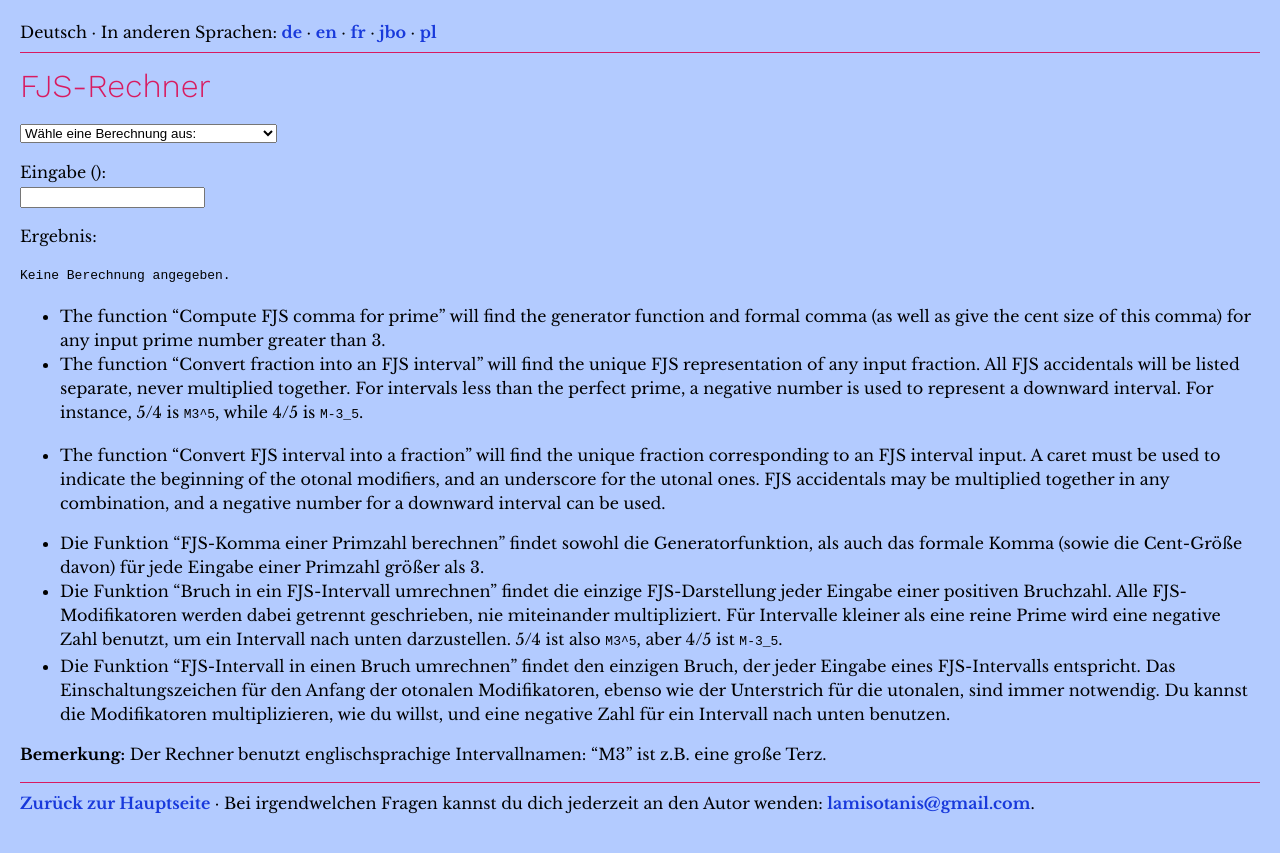
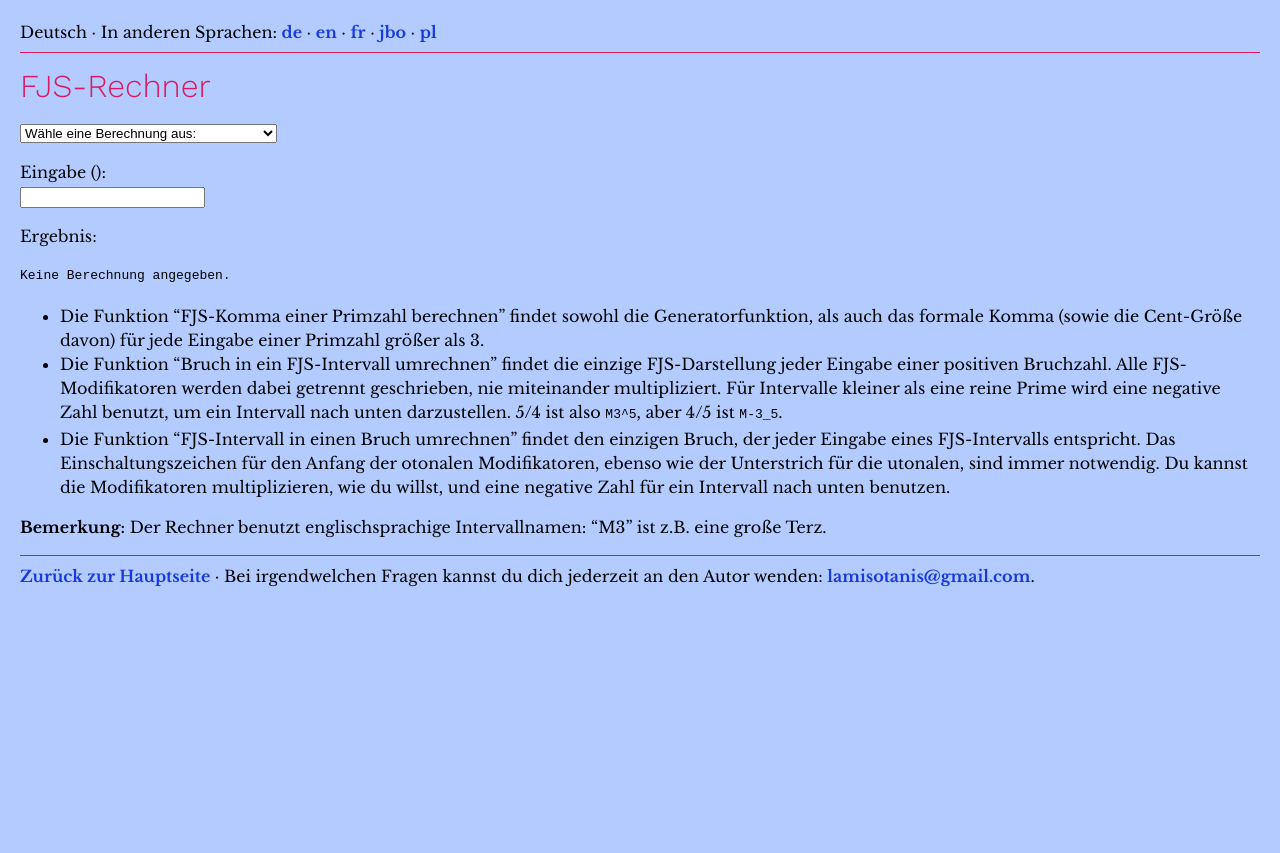
Before and after one commit to misotanni/misotanni.github.io, a Jekyll site: the page built from fjs/de/calc.md, in a window 1280 px wide. Shown: the top 853 px of the page. Built offline with Jekyll 4.4.1, drawn with Linux system fonts in a browser that asks for light colours; our own code applies the rules of GitHub Pages for plain Markdown files.

Commit message:
keine englischen Instruktionen

```diff
--- a/fjs/de/calc.md
+++ b/fjs/de/calc.md
@@ -35,10 +35,6 @@
 <script src="../assets/fjs.js"></script>
 <script src="../assets/calc.js"></script>
 
-- The function "Compute FJS comma for prime" will find the generator function and formal comma (as well as give the cent size of this comma) for any input prime number greater than 3.
-- The function "Convert fraction into an FJS interval" will find the unique FJS representation of any input fraction. All FJS accidentals will be listed separate, never multiplied together. For intervals less than the perfect prime, a negative number is used to represent a downward interval. For instance, 5/4 is `M3^5`, while 4/5 is `M-3_5`.
-- The function "Convert FJS interval into a fraction" will find the unique fraction corresponding to an FJS interval input. A caret must be used to indicate the beginning of the otonal modifiers, and an underscore for the utonal ones. FJS accidentals may be multiplied together in any combination, and a negative number for a downward interval can be used.
-
 - Die Funktion "FJS-Komma einer Primzahl berechnen" findet sowohl die Generatorfunktion, als auch das formale Komma (sowie die Cent-Größe davon) für jede Eingabe einer Primzahl größer als 3.
 - Die Funktion "Bruch in ein FJS-Intervall umrechnen" findet die einzige FJS-Darstellung jeder Eingabe einer positiven Bruchzahl. Alle FJS-Modifikatoren werden dabei getrennt geschrieben, nie miteinander multipliziert. Für Intervalle kleiner als eine reine Prime wird eine negative Zahl benutzt, um ein Intervall nach unten darzustellen. 5/4 ist also `M3^5`, aber 4/5 ist `M-3_5`.
 - Die Funktion "FJS-Intervall in einen Bruch umrechnen" findet den einzigen Bruch, der jeder Eingabe eines FJS-Intervalls entspricht. Das Einschaltungszeichen für den Anfang der otonalen Modifikatoren, ebenso wie der Unterstrich für die utonalen, sind immer notwendig. Du kannst die Modifikatoren multiplizieren, wie du willst, und eine negative Zahl für ein Intervall nach unten benutzen.
```
